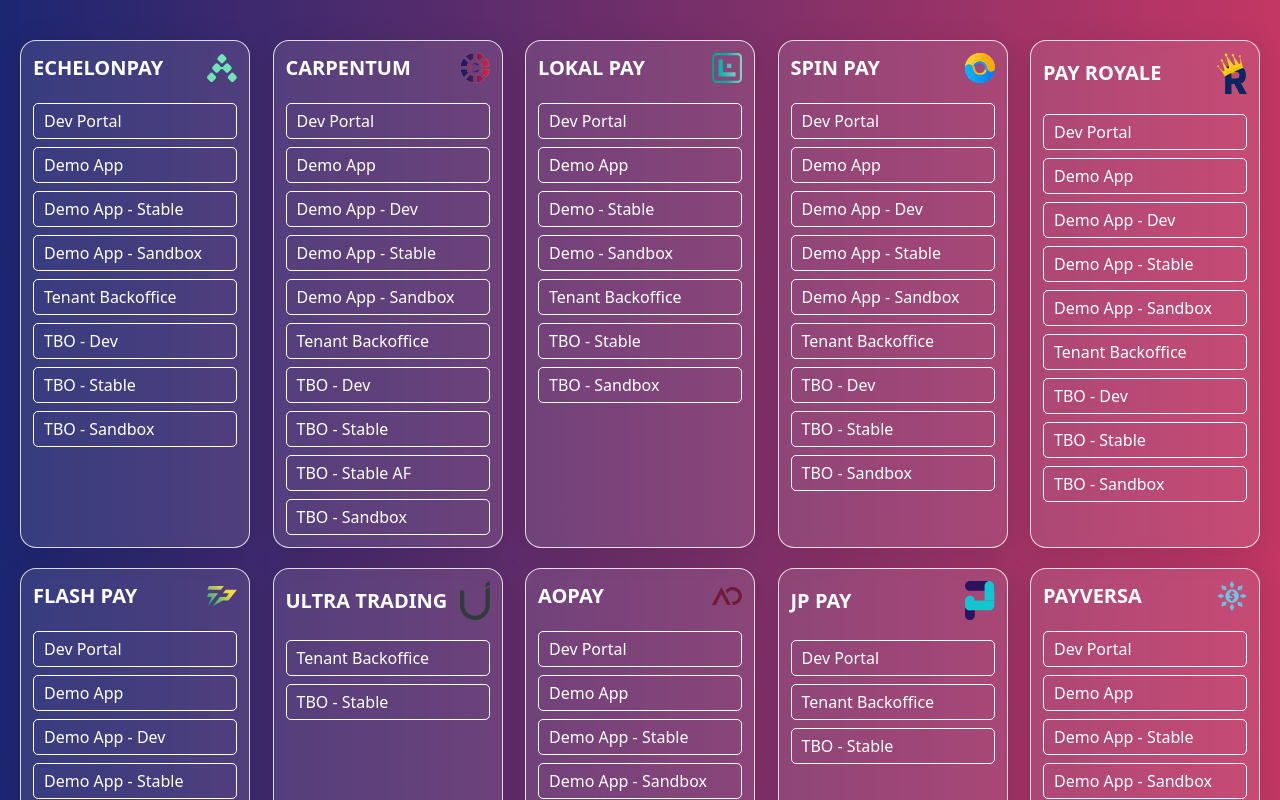
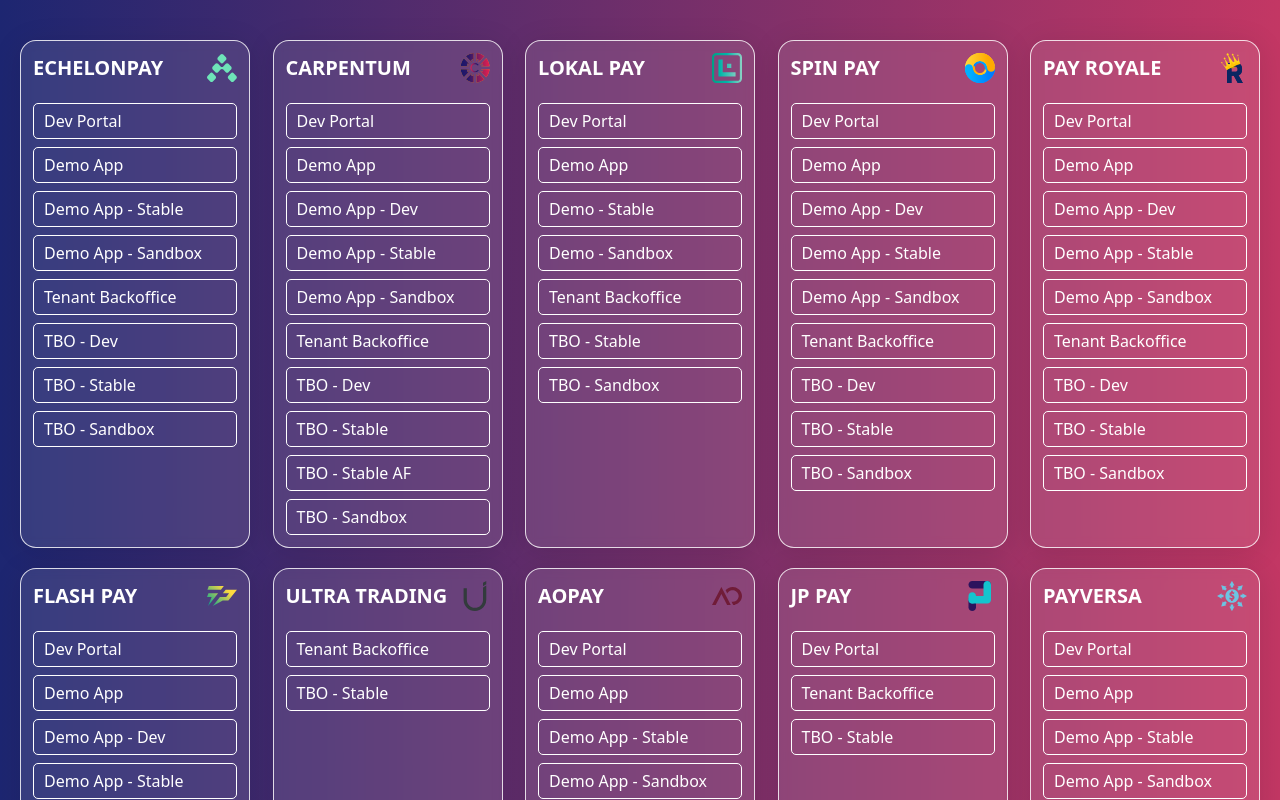
Before and after one commit to jorenbagadiong/linker, a Next.js app: page / in a window 1280 px wide. Shown: the top 800 px of the page. Built offline with nearby package versions, Linux system fonts and the light colour scheme.

Commit message:
update links

```diff
--- a/components/Card.jsx
+++ b/components/Card.jsx
@@ -7,7 +7,13 @@ export default function Card({ data }) {
     <div className="w-[230px] p-3 border border-white rounded-[10px] flex flex-col gap-5 glass">
       <div className="flex justify-between items-center">
         <label className="font-bold text-[20px] text-white">{name}</label>
-        <Image src={logo} height={30} width={30} alt={name} />
+        <Image
+          src={logo}
+          height={30}
+          width={30}
+          alt={name}
+          style={{ maxWidth: 30, maxHeight: 30 }}
+        />
       </div>
       <CardItem items={items} />
     </div>
```
Also changed, not shown: constants/data.jsx (+7 -7 lines).
